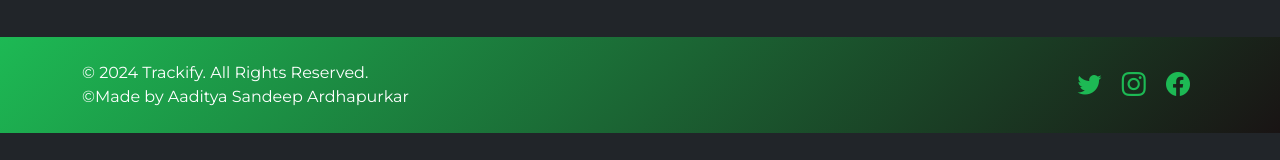
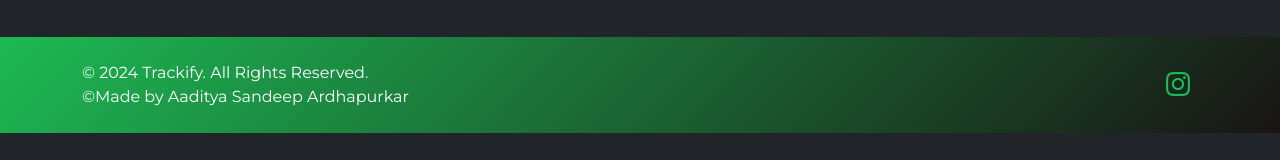
Before and after one commit to Add2207/Trackify, a plain HTML site: page index.html in a window 1280 px wide. Shown: the part 516-676 px from the top of the page. Drawn offline with nearby package versions, Linux system fonts and the light colour scheme; a script that the page names is missing.

Commit message:
Update index.html

```diff
--- a/index.html
+++ b/index.html
@@ -78,15 +78,11 @@
             </div>
             <!-- Social Media Links -->
             <div class="col-md-6 text-md-end">
-                <a href="https://twitter.com/" target="_blank" rel="noopener noreferrer" class="text-green mx-2" style="text-decoration: none; color: #1DB954;">
-                    <i class="bi bi-twitter fs-4"></i>
-                </a>
+
                 <a href="https://instagram.com/" target="_blank" rel="noopener noreferrer" class="text-green mx-2" style="text-decoration: none; color: #1DB954;">
                     <i class="bi bi-instagram fs-4"></i>
                 </a>
-                <a href="https://facebook.com/" target="_blank" rel="noopener noreferrer" class="text-green mx-2" style="text-decoration: none; color: #1DB954;">
-                    <i class="bi bi-facebook fs-4"></i>
-                </a>
+
             </div>
         </div>
     </div>
```
